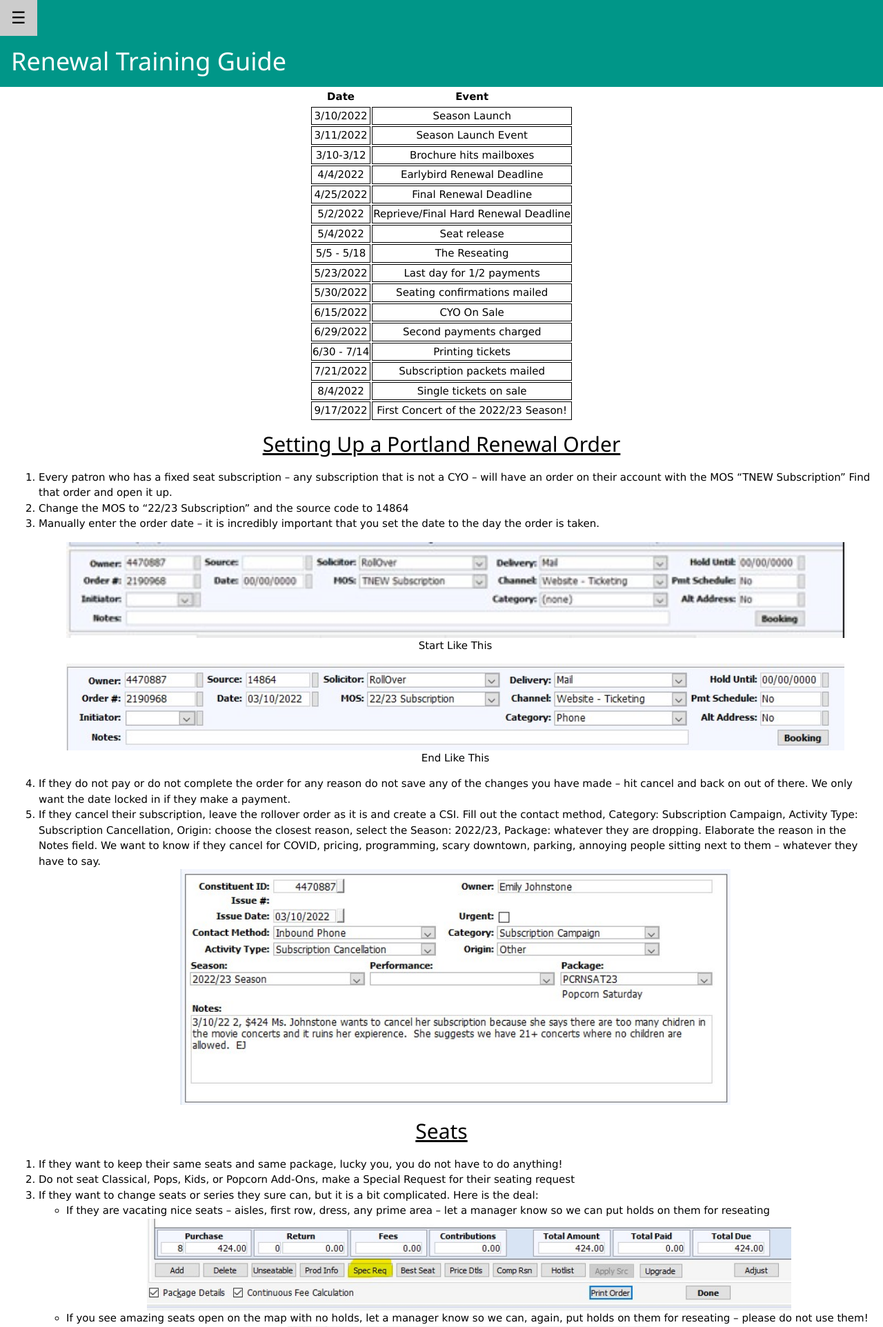
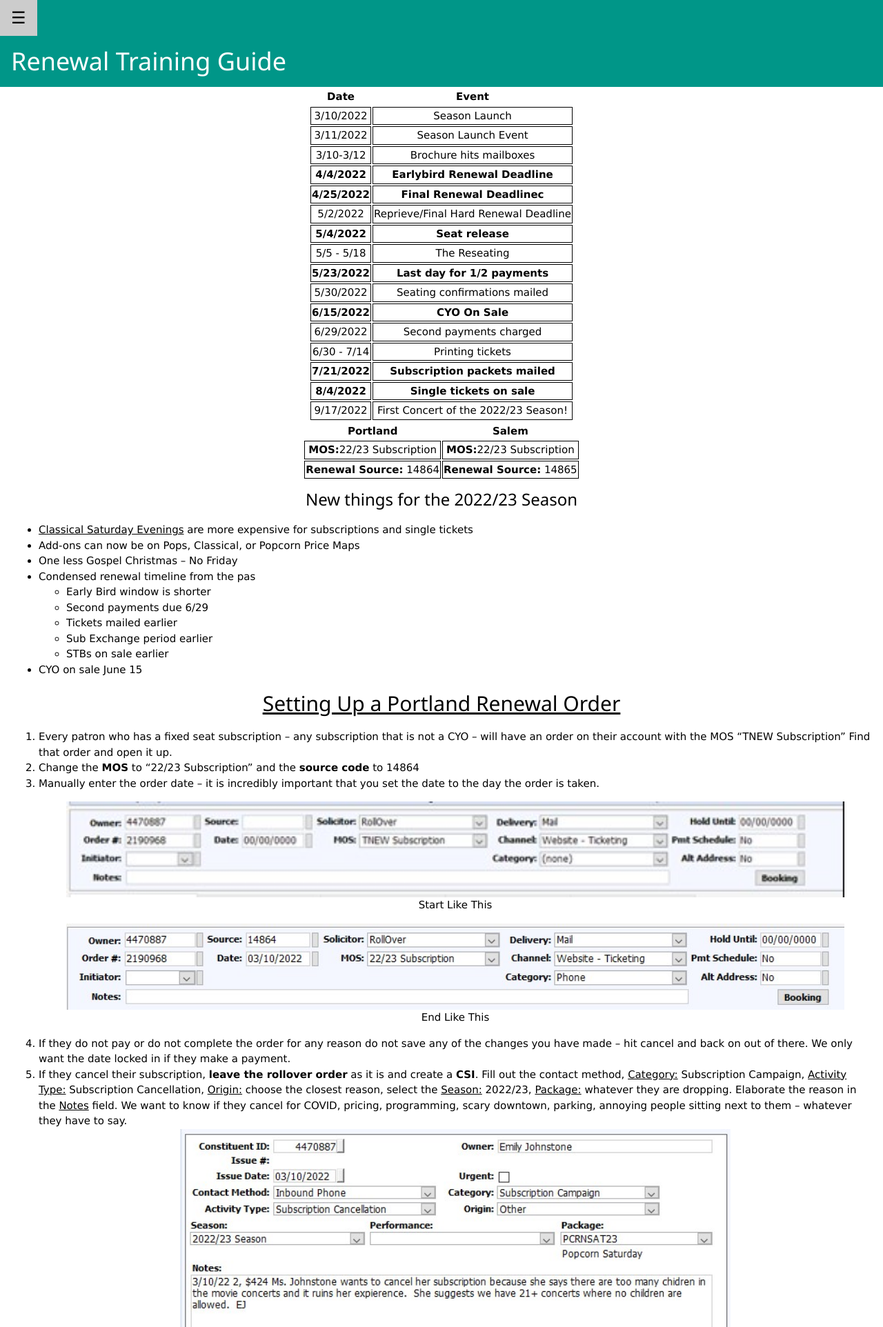
Before and after one commit to muesinga/renewal-training, a PHP site: page / in a window 1280 px wide. Shown: the top 1924 px of the page at 69% size. Run offline with PHP 8.4, Linux system fonts and the light colour scheme.

Commit message:
added bold elements

```diff
--- a/index.html
+++ b/index.html
@@ -1,6 +1,6 @@
 <!DOCTYPE html>
 <html>
-<title>W3.CSS</title>
+<title>Renewal Training Guide</title>
 <meta name="viewport" content="width=device-width, initial-scale=1">
 <link rel="stylesheet" href="/styles/style.css">
 <script defer type="text/javascript" src="./src/index.js"></script>
@@ -46,36 +46,36 @@
     <td>Brochure hits mailboxes</td>
   </tr>
   <tr>
-    <td>4/4/2022</td>
-    <td>Earlybird Renewal Deadline</td>
+    <td><b>4/4/2022</b></td>
+    <td><b>Earlybird Renewal Deadline</b></td>
   </tr>
   <tr>
-    <td>4/25/2022</td>
-    <td>Final Renewal Deadline</td>
+    <td><b>4/25/2022</b></td>
+    <td><b>Final Renewal Deadlinec</b></td>
   </tr>
   <tr>
     <td>5/2/2022</td>
     <td>Reprieve/Final Hard Renewal Deadline</td>
   </tr>
   <tr>
-    <td>5/4/2022</td>
-    <td>Seat release</td>
+    <td><b>5/4/2022</b></td>
+    <td><b>Seat release</b></td>
   </tr>
   <tr>
     <td>5/5 - 5/18</td>
     <td>The Reseating </td>
   </tr>
   <tr>
-    <td>5/23/2022</td>
-    <td>Last day for 1/2 payments</td>
+    <td><b>5/23/2022</b></td>
+    <td><b>Last day for 1/2 payments</b></td>
   </tr>
   <tr>
     <td>5/30/2022</td>
     <td>Seating confirmations mailed </td>
   </tr>
   <tr>
-    <td>6/15/2022</td>
-    <td>CYO On Sale</td>
+    <td><b>6/15/2022</b></td>
+    <td><b>CYO On Sale</b></td>
   </tr>
   <tr>
     <td>6/29/2022</td>
@@ -86,22 +86,50 @@
     <td>Printing tickets</td>
   </tr>
   <tr>
-    <td>7/21/2022</td>
-    <td>Subscription packets mailed</td>
+    <td><b>7/21/2022</b></td>
+    <td><b>Subscription packets mailed</b></td>
   </tr>
   <tr>
-    <td>8/4/2022</td>
-    <td>Single tickets on sale </td>
+    <td><b>8/4/2022</b></td>
+    <td><b>Single tickets on sale</b></td>
   </tr>
   <tr>
     <td>9/17/2022</td>
     <td>First Concert of the 2022/23 Season! </td>
   </tr>
 </table>
+<table>
+  <th><b>Portland</b></th>
+  <th><b>Salem</b></th>
+  <tr>
+    <td><b>MOS:</b>22/23 Subscription</td>
+    <td><b>MOS:</b>22/23 Subscription</td>
+  </tr>
+  <tr>
+    <td><b>Renewal Source:</b> 14864</td>
+    <td><b>Renewal Source:</b> 14865</td>
+  </tr>
+</table>
+<h3>New things for the 2022/23 Season</h3>
+<ul>
+  <li><u>Classical Saturday Evenings</u> are more expensive for subscriptions and single tickets</li>
+  <li>Add-ons can now be on Pops, Classical, or Popcorn Price Maps</li>
+  <li>One less Gospel Christmas – No Friday</li>
+  <li>Condensed renewal timeline from the pas
+    <ul>
+      <li>Early Bird window is shorter</li>
+      <li>Second payments due 6/29</li>
+      <li>Tickets mailed earlier</li>
+      <li>Sub Exchange period earlier</li>
+      <li>STBs on sale earlier</li>
+    </ul>
+  <li>CYO on sale June 15</li>
+  </li>
+</ul>
 <h2 id="set-up">Setting Up a Portland Renewal Order</h2>
 <ol>
   <li>Every patron who has a fixed seat subscription – any subscription that is not a CYO – will have an order on their account with the MOS “TNEW Subscription” Find that order and open it up.</li>
-  <li>Change the MOS to “22/23 Subscription” and the source code to 14864</li>
+  <li>Change the <b>MOS</b> to “22/23 Subscription” and the <b>source code</b> to 14864</li>
   <li>Manually enter the order date – it is incredibly important that you set the date to the day the order is taken.</li>
   <figure>
     <img src="/images/example-1.jpg" alt="Start like this" class="example-1">
@@ -112,37 +140,33 @@
     <figcaption>End Like This</figcaption>
   </figure>
   <li>If they do not pay or do not complete the order for any reason do not save any of the changes you have made – hit cancel and back on out of there. We only want the date locked in if they make a payment.</li>
-  <li>If they cancel their subscription, leave the rollover order as it is and create a CSI. Fill out the contact method, Category: Subscription Campaign, Activity Type: Subscription Cancellation, Origin: choose the closest reason, select the Season: 2022/23, Package: whatever they are dropping. Elaborate the reason in the Notes field. We want to know if they cancel for COVID, pricing, programming, scary downtown, parking, annoying people sitting next to them – whatever they have to say.</li>
+  <li>If they cancel their subscription, <b>leave the rollover order</b> as it is and create a <b>CSI</b>. Fill out the contact method, <u>Category:</u> Subscription Campaign, <u>Activity Type:</u> Subscription Cancellation, <u>Origin:</u> choose the closest reason, select the <u>Season:</u> 2022/23, <u>Package:</u> whatever they are dropping. Elaborate the reason in the <u>Notes</u> field. We want to know if they cancel for COVID, pricing, programming, scary downtown, parking, annoying people sitting next to them – whatever they have to say.</li>
     <img src="/images/example-3.jpg" alt="create CSI" class="example-3">
 </ol>
 <h2 id="seats">Seats</h2>
 <ol>
   <li>If they want to keep their same seats and same package, lucky you, you do not have to do anything!</li>
-  <li>Do not seat Classical, Pops, Kids, or Popcorn Add-Ons, make a Special Request for their seating request</li>
+  <li><b>Do not seat Classical, Pops, Kids, or Popcorn Add-Ons,</b> make a <b>Special Request</b> for their seating request</li>
   <li>If they want to change seats or series they sure can, but it is a bit complicated. Here is the deal:
     <ul>
       <li>If they are vacating nice seats – aisles, first row, dress, any prime area – let a manager know so we can put holds on them for reseating</li>
-      <img src="/images/example-4.jpg" alt="Special requests" class="example-4">
       <li>If you see amazing seats open on the map with no holds, let a manager know so we can, again, put holds on them for reseating – please do not use them!</li>
-      <img src="/images/example-5.jpg" alt="Special requests box" class="example-5">
       <li>Once they move seats that is it – their old seats are gone, and it is unlikely they will get them back so make it incredibly clear that is absolutely what they want to do</li>
       <li>If they change seats/series leave a dated note on the order like so; “3/15/22 switched CLSUNB low mezz to PopsSUN Orch T6” or “3/28/22 gave up Dress B, A, seats 1,2 for Mezz C, J, 9,10”</li>
       <li>If the seats they want are open and white, you can seat them right now!</li>
-      <li>If the seats they want are not available, you are going to make a SPECIAL REQUEST</li>
+      <li>If the seats they want are not available, you are going to make a <b>SPECIAL REQUEST</b></li>
     </ul>
   </li>
 </ol>
 <h2 id="requests">Special Requests/Seating Requests</h2>
 <p>
-  WARNING: our patrons are nuts when it comes to their seats. A bad seating request can have huge repercussions later and bring much crankiness down on us all season long. Make sure you understand what the patron wants, be as clear in your request as possible, and make sure the patron understands what you are requesting for them and what will happen if they do not get their requested seats. Scared? YOU SHOULD BE.
+  <b>WARNING:</b> our patrons are very particular when it comes to their seats. A bad seating request can have huge repercussions later and bring much crankiness down on us all season long. Make sure you understand what the patron wants, be as clear in your request as possible, and make sure the patron understands what you are requesting for them and what will happen if they do not get their requested seats. Scared? <b>YOU SHOULD BE.</b>
 </p>
 <ol>
-  <li>
-    Click their sub package to highlight it. At the bottom of the order screen click the buttons “Spec Req”
-  </li>
-  <li>
-    This brings up the Special Request box. You do not need to worry about anything but the Notes open end box:
-  </li>
+  <li>Click their sub package to highlight it. At the bottom of the order screen click the buttons “Spec Req”</li>
+  <img src="/images/example-4.jpg" alt="Special requests" class="example-4">
+  <li>This brings up the Special Request box. You do not need to worry about anything but the Notes open end box:</li>
+  <img src="/images/example-5.jpg" alt="Special requests box" class="example-5">
   <li> Here is the required information for Special Requests
     <ul>
       <li>Date of the request</li>
@@ -150,7 +174,7 @@
       <li>Desired seats ordered by 1st choice, 2nd choice, etc.</li>
       <li>Each request needs the Seating Area/ Section, Tier, Row, and Seat Number (Orch A, T4, LowMez B Gold, LowBalC, T3, etc.)</li>
       <li>If they want an aisle, need ADA seats, cannot do stairs, etc. include that in the request.</li>
-      <li>End the request with either KEEP SAME or BEST AVAILABLE. This is used if we are not able to fulfil any of their other requests.
+      <li>End the request with either KEEP SAME or BEST AVAILABLE. This is used if we are not able to fulfill any of their other requests.
         <ul>
           <li>Keep same – we will not move them from the seats you put them in.</li>
           <li>Best available – we will move them into the best open seats in their area regardless of aisle, row, seat requests, etc.</li>
@@ -159,7 +183,7 @@
       <li>Got it all? Did you reread it to see if it will make sense in 3 months? Does the patron understand what will happen with their seats? ARE YOU SURE?! Yeah, you are? All right, hit OK and that will save the Special Request.</li>
       <li>A few things to keep in mind:
         <ul>
-          <li>We WILL NOT call anyone regarding reseating while we are doing reseating</li>
+          <li>We <b>WILL NOT</b> call anyone regarding reseating while we are doing reseating</li>
           <li>We will not send email confirmations after reseating – they will get that with their confirmation letter in May</li>
           <li>Do not leave seat requests in the order notes – we will not see them</li>
           <li>Do not promise anyone specific seats – the Schnitz is not all aisles despite what patrons may think</li>
@@ -188,7 +212,7 @@ All right so we have their renewal, and we have their seating for their subscrip
   Once you finish their order you need to go to their general account, click tab “connections,” click “reminders” and add an ADA Pull reminder for every single concert in their package.
 </p>
 <p>
-  If the patron is seated in the ADA seats in the Rear Orchestra or Dress Circle, you do not have to do anything different, please go on with your life!
+  If the patron is seated in the ADA seats in the Rear Orchestra or Dress Circle, you <b>do not</b> have to do anything different, please go on with your life!
 </p>
 <h2 id="salem-subs">SALEM Subscriptions</h2>
 <p>
@@ -205,9 +229,15 @@ All right so we have their renewal, and we have their seating for their subscrip
 <p>
   We handle Salem renewals exactly like we handle Portland renewals, but they have a separate Salem Renewal source code:
 </p>
-<p>
-  MOS: 22/23 Subscription Source: 14865
-</p>
+<table>
+  <th><b>Salem</b></th>
+  <tr>
+    <td><b>MOS:</b>22/23 Subscription</td>
+  </tr>
+  <tr>
+    <td><b> Source:</b> 14865</td>
+  </tr>
+</table>
 <p>
   Three things to keep your eye on for Smith Auditorium and Salem Subscriptions: Zone, Section, and Seat Numbers. The Zone will tell you the price tier they sit in, and the Section will tell you the area of the hall.
 </p>
@@ -227,45 +257,45 @@ All right so we have their renewal, and we have their seating for their subscrip
 <h2 id="add-ons">Add-Ons</h2>
 <ul>
   <ul>
-    <li>Specials/ Presentations</li>
+    <li><b>Specials/Presentations</b></li>
     <ul>
-      <li>Seat all Specials/ Presentations </li>
+      <li><b>Seat</b> all Specials/Presentations</li>
       <li>Add tickets at 10% subscriber discount </li>
     </ul>
-    <li>Individual Series concerts</li>
+    <li><b>Individual Series concerts</b></li>
     <ul>
-      <li>Do not seat individual concerts that are part of a series – Managers will do this after reseating entire subscriptions </li>
+      <li><b>Do not seat</b> individual concerts that are part of a series – Managers will do this after reseating entire subscriptions </li>
       <li>Add tickets at concert at 10% subscriber discount </li>
       <li>Even though you cannot seat Series add-ons, make sure you choose the tier they want so the correct price populates </li>
     </ul>
-  <li>Complimentary Ticket Vouchers</li>
+  <li><b>Complimentary Ticket Vouchers</b></li>
     <ul>
-      <li>Add and seat one comp voucher for each Classical, Pops, Popcorn, or Kids subscription seat </li>
-      <li>We cannot redeem comp vouchers until patrons get their sub packages in the mail </li>
+      <li>Add and <b>seat</b> one comp voucher for each Classical, Pops, Popcorn, or Kids subscription seat </li>
+      <li>We <u><b>cannot</b></u> redeem comp vouchers until patrons get their sub packages in the mail </li>
     </ul>
-  <li>Exchanges: NOPE. We cannot do any exchanging until tickets are mailed out in July and in the subscribers grasping paws </li>
+  <li><b>Exchanges: NOPE.</b> We cannot do any exchanging until tickets are mailed out in July and in the subscribers grasping paws </li>
 </ul>
 <h2 id="virtual-concerts">Virtual Concerts</h2>
 <table>
   <tr>
-    <td>MOS:</td>
+    <td><b>MOS:</b></td>
     <td>Ticket</td>
   </tr>
   <tr>
-    <td>Source</td>
+    <td><b>Source</b></td>
     <td>How they heard about the Virtual Concert</td>
   </tr>
   <tr>
-    <td>Delivery Method:</td>
+    <td><b>Delivery Method:</b></td>
     <td>Will Call</td>
   </tr>
   <tr>
-    <td>Category:</td>
+    <td><b>Category:</b></td>
     <td>How they contacted us</td>
   </tr>
 </table>
 <table>
-  <th>Price Types:</th>
+  <th><b>Price Types:</b></th>
   <tr>
     <td>1-2 Concerts VStan</td>
     <td>$14.99</td>
@@ -281,7 +311,7 @@ All right so we have their renewal, and we have their seating for their subscrip
 </table>
 <img src="/images/example-12.jpg" alt="Price Types for Virtual Concerts" class="example-12">
 <p>
-  DO NOT SEAT!!!!
+  <b>DO NOT SEAT!!!!</b>
 </p>
 <figure>
   <img src="/images/example-13.jpg" alt="Email Receipt for Virtual Concerts" class="example-13">
@@ -289,7 +319,7 @@ All right so we have their renewal, and we have their seating for their subscrip
 </figure>
 <h2 id="payments">Payments</h2>
 <ul>
-  <li>If the patron is not ready to pay right now, hit cancel and back it up, so it reverts to the original rollover order.  We do not hold unpaid orders </li>
+  <li>If the patron is not ready to pay right now, <b>hit cancel</b> and back it up, so it reverts to the original rollover order.  We do not hold unpaid orders </li>
   <li>The patron can use their 22 Season Credit to pay for part or all their subscription </li>
   <li>We accept credit card payments over the phone, via the website, in person, and mail </li>
   <li>We accept FULL payments ONLY by check in person and mail </li>
@@ -314,7 +344,7 @@ All right so we have their renewal, and we have their seating for their subscrip
   <li>Take full payment plus donation </li>
   <li>There should now be a -$ABC for the donation you took </li>
   <li>Pay that to donations </li>
-  <li>Hit ok NOT Finish </li>
+  <li>Hit ok <b>NOT Finish</b> </li>
   <li>Add a note to the FRONT of the order notes line “Date $ABC Donation Credit Card – last 4 (or check#) your initials;” so it would look like this “3/10/22 $100 Donation Visa –0666 EJ;" </li>
   <li>Tell the Patron they are fully renewed, thank them for their generous donation </li>
   <li>HIT DONE! </li>
@@ -337,8 +367,8 @@ All right so we have their renewal, and we have their seating for their subscrip
   <li>Take full payment plus donation </li>
   <li>There should now be a -$ABC for the donation you took </li>
   <li>Pay that to donations </li>
-  <li>Hit ok  NOT Finish </li>
-  <li>Add a note to the FRONT of the order notes line “Date $ABC Donation Credit Card – last 4 (or check#) your initials;” so it would look like this “3/10/22 $100 Donation Visa –0666 EJ;" </li>
+  <li>Hit ok <b>NOT</b> Finish </li>
+  <li>Add a note to the FRONT of the order notes line. The type of note will depend on where they would like their donation to go: General Fund “Date, GF donation, $XXX your initials;” it would look like “03/10/2022, GF Donation, $100, EJ;” Gala Donation “Date, Gala Gift, $XXX, your initials;” it would look like “03/10/2022 Gala Gift, $100, EJ;”</li>
   <li>Tell the Patron they are fully renewed, thank them for their generous donation </li>
   <li>HIT DONE!</li>
 </ol>
@@ -369,7 +399,7 @@ All right so we have their renewal, and we have their seating for their subscrip
   <li>That brings up the Order Payment Schedule window. Ignore the Beginning and Ending dates as well as the Billing Schedule dropdown. Type “2” in the # of payments field and hit the “Schedule” button:  </li>
   <img src="images/example-15.jpg" alt="Half Payment Set-Up 2" class="example-15">
   <li>To have their card automatically charged on June 29th select “Credit Card Billing” on that dropdown </li>
-  <li>Finally, select the card to charge under the “account” chicklet – just like we do to take a normal payment: </li>
+  <li>Finally, select the card to charge under the “account” chiclet – just like we do to take a normal payment: </li>
   <img src="images/example-16.jpg" alt="Half Payment Set-Up 3" class="example-16">
   <li>If the card they use to pay for the first half of their subscription is going to expire before July 8th, the patron will need to contact us to update their card. </li>
 </ol>
@@ -388,7 +418,7 @@ All right so we have their renewal, and we have their seating for their subscrip
 </ol>
 <h2 id="confirmation">Confirmation Email/DO NOT PRINT</h2>
 <p>
-  OK, you have done everything, the patron is happy, and the subscription is paid for – or half paid for. Now you want to send them and email confirmation, but you DO NOT want to PRINT the subscription tickets. GREAT NEWS, both options are in the same window! How convenient!
+  OK, you have done everything, the patron is happy, and the subscription is paid for – or half paid for. Now you want to send them and email confirmation, but you <b>DO NOT</b> want to <b>PRINT</b> the subscription tickets. GREAT NEWS, both options are in the same window! How convenient!
 </p>
 <img src="images/example-17.jpg" alt="Confirmation Email Screen" class="example-17">
 <p>
--- a/styles/style.css
+++ b/styles/style.css
@@ -30,6 +30,8 @@ table {
 
 figcaption {
     text-align: center;
+    /* display: table-caption;
+    caption-side: top; */
 }
 
 .example-1 {
```
